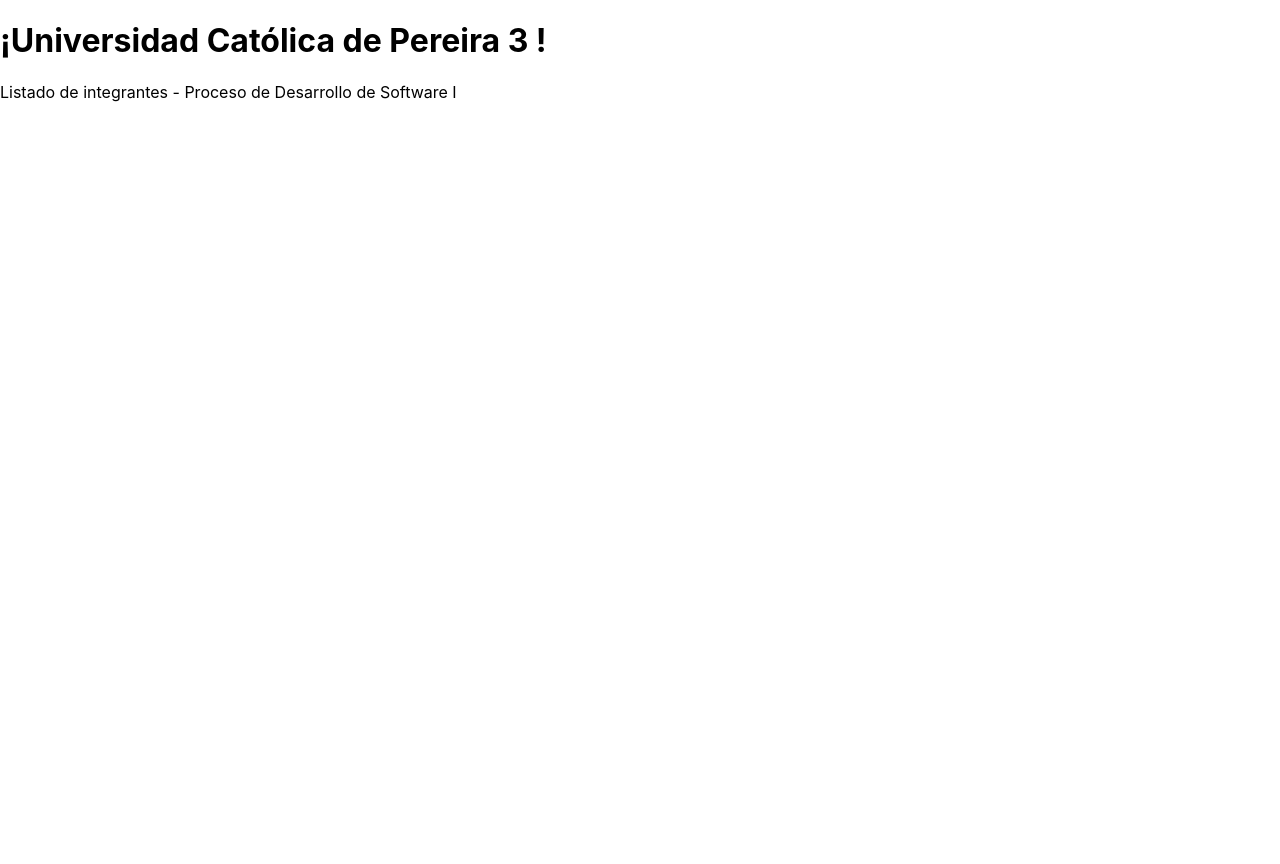
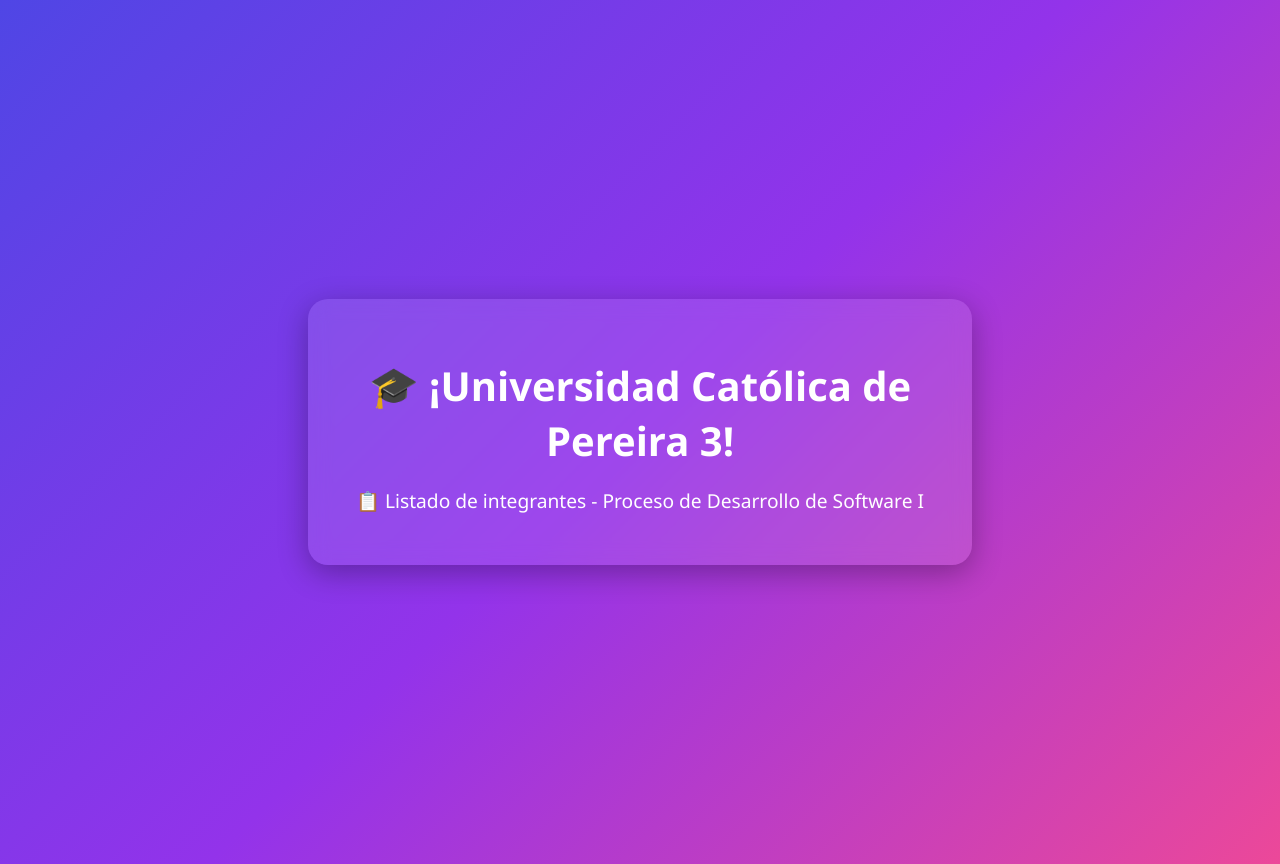
Before and after one commit to ptorodevelop/-ucp-app-react, a React (Create React App) app: page / in a window 1280 px wide. Before the commit the page ends 800 px from the top, so only its background shows below. Built offline with nearby package versions, Linux system fonts and the light colour scheme.

Commit message:
feat: Update title 3

```diff
--- a/src/App.js
+++ b/src/App.js
@@ -2,12 +2,49 @@
 import './App.css';
 
 function App() {
-return (
-<div>
-<h1>¡Universidad Católica de Pereira 3 !</h1>
-<p>Listado de integrantes - Proceso de Desarrollo de Software I</p>
-</div>
-);
+  const containerStyle = {
+    minHeight: '100vh',
+    background: 'linear-gradient(135deg, #4f46e5, #9333ea, #ec4899)',
+    display: 'flex',
+    flexDirection: 'column',
+    alignItems: 'center',
+    justifyContent: 'center',
+    color: 'white',
+    padding: '2rem',
+    fontFamily: '"Segoe UI", Tahoma, Geneva, Verdana, sans-serif',
+    textAlign: 'center',
+  };
+
+  const cardStyle = {
+    backgroundColor: 'rgba(255, 255, 255, 0.1)',
+    backdropFilter: 'blur(10px)',
+    borderRadius: '20px',
+    padding: '2rem',
+    boxShadow: '0 8px 30px rgba(0,0,0,0.3)',
+    maxWidth: '600px',
+  };
+
+  const titleStyle = {
+    fontSize: '2.5rem',
+    fontWeight: 'bold',
+    marginBottom: '1rem',
+  };
+
+  const paragraphStyle = {
+    fontSize: '1.2rem',
+  };
+
+  return (
+    <div style={containerStyle}>
+      <div style={cardStyle}>
+        <h1 style={titleStyle}>🎓 ¡Universidad Católica de Pereira 3!</h1>
+        <p style={paragraphStyle}>
+          📋 Listado de integrantes - Proceso de Desarrollo de Software I
+        </p>
+      </div>
+    </div>
+  );
 }
 
+
 export default App;
```
